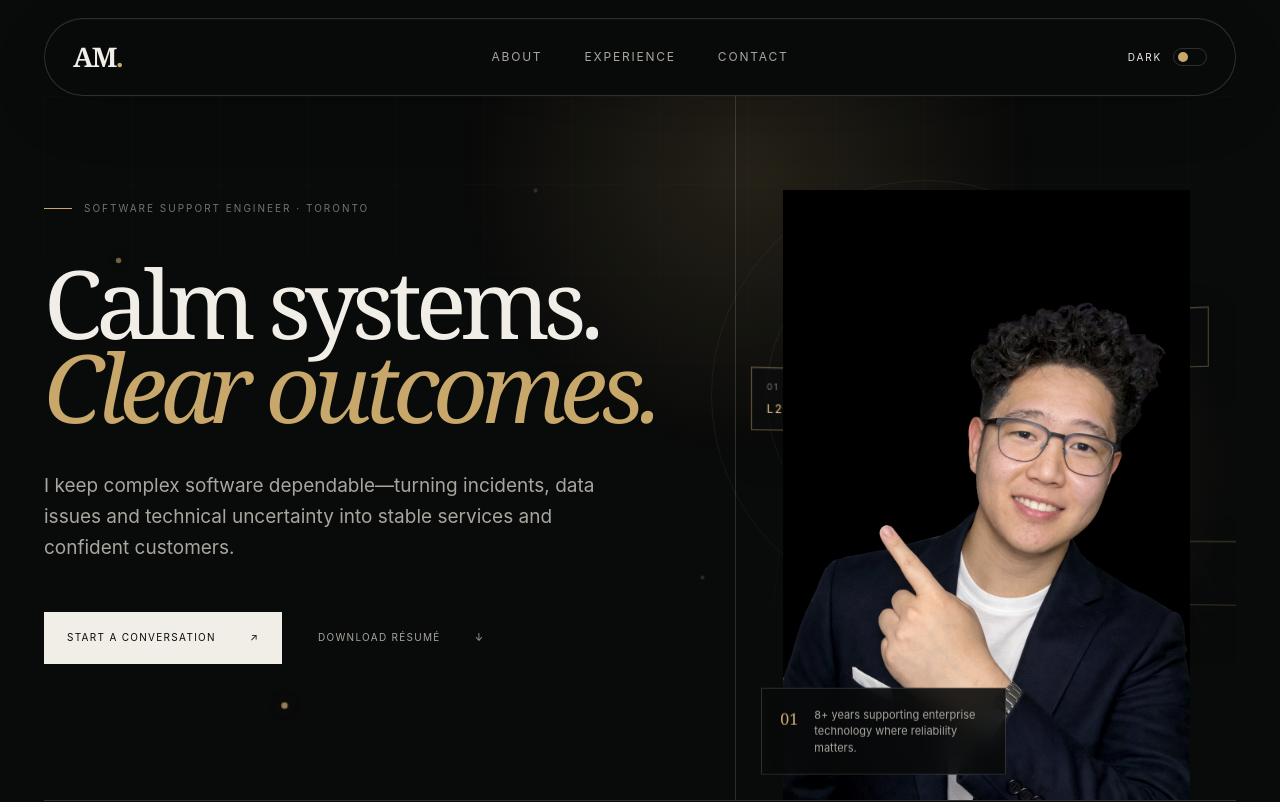
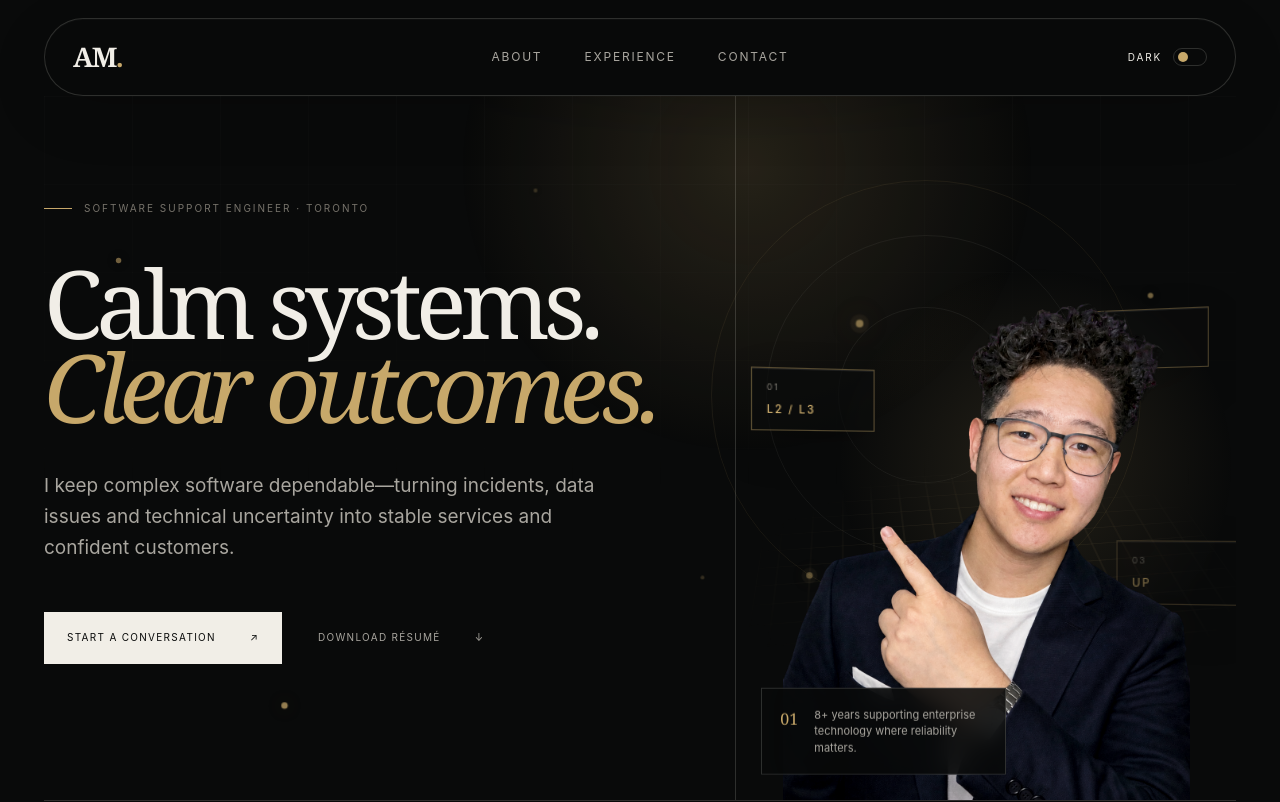
Before and after one commit to AMyrzaly/abubakir-myrzaly-portfolio, a Next.js app: page / in a window 1280 px wide. Shown: the top 802 px of the page. Built offline with nearby package versions, Linux system fonts and the light colour scheme.

Commit message:
Use transparent professional portrait

```diff
--- a/app/page.tsx
+++ b/app/page.tsx
@@ -214,7 +214,7 @@ export default function Home() {
               <i className="system-node node-three" />
               <i className="system-node node-four" />
             </div>
-            <img className="portrait-dark" src="/images/abubakir-professional.png" alt="Abubakir Myrzaly wearing a navy blazer" />
+            <img className="portrait-dark" src="/images/abubakir-professional-transparent.png" alt="Abubakir Myrzaly wearing a navy blazer" />
             <img className="portrait-light" src="/images/abubakir-casual.png" alt="Abubakir Myrzaly wearing a white shirt" />
           </div>
           <div className="portrait-note"><span>01</span><p>8+ years supporting enterprise technology where reliability matters.</p></div>
```
Also changed, not shown: public/images/abubakir-professional-transparent.png (added).
